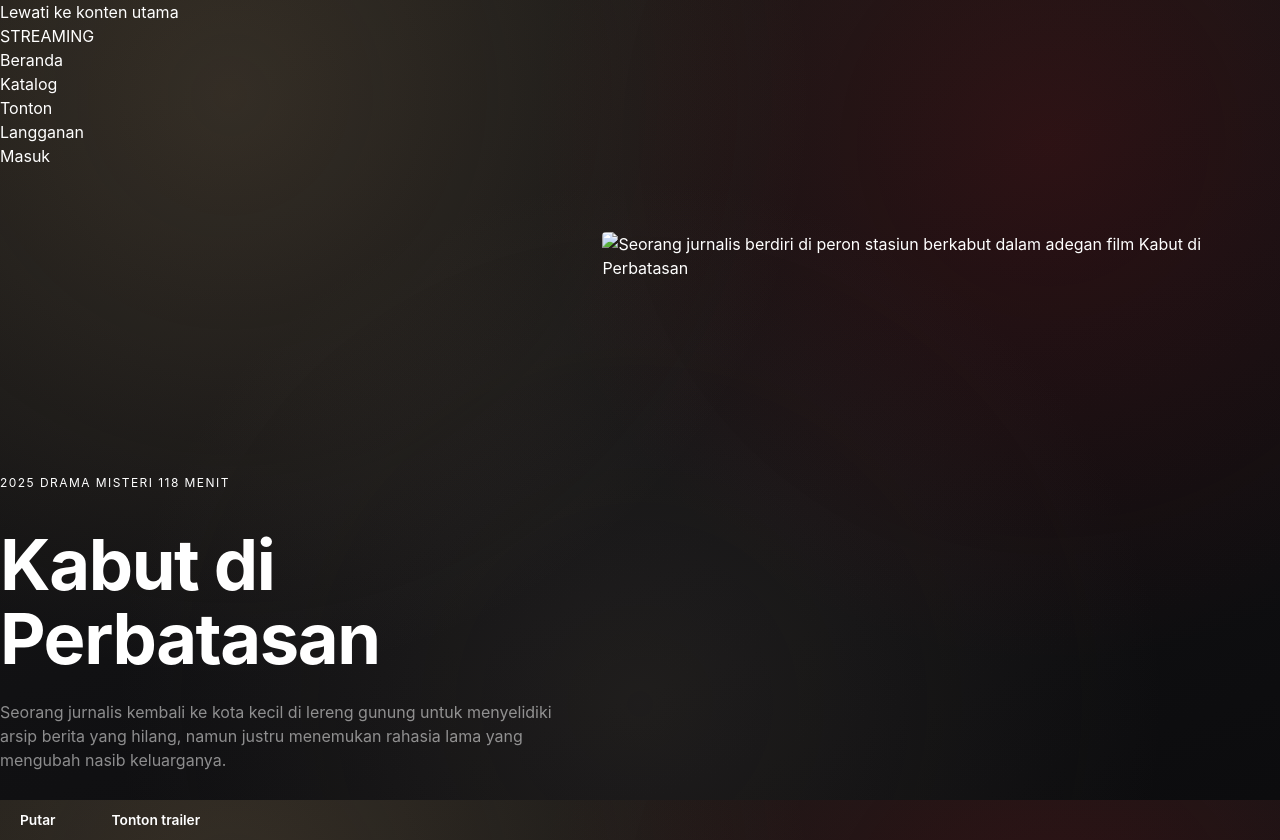
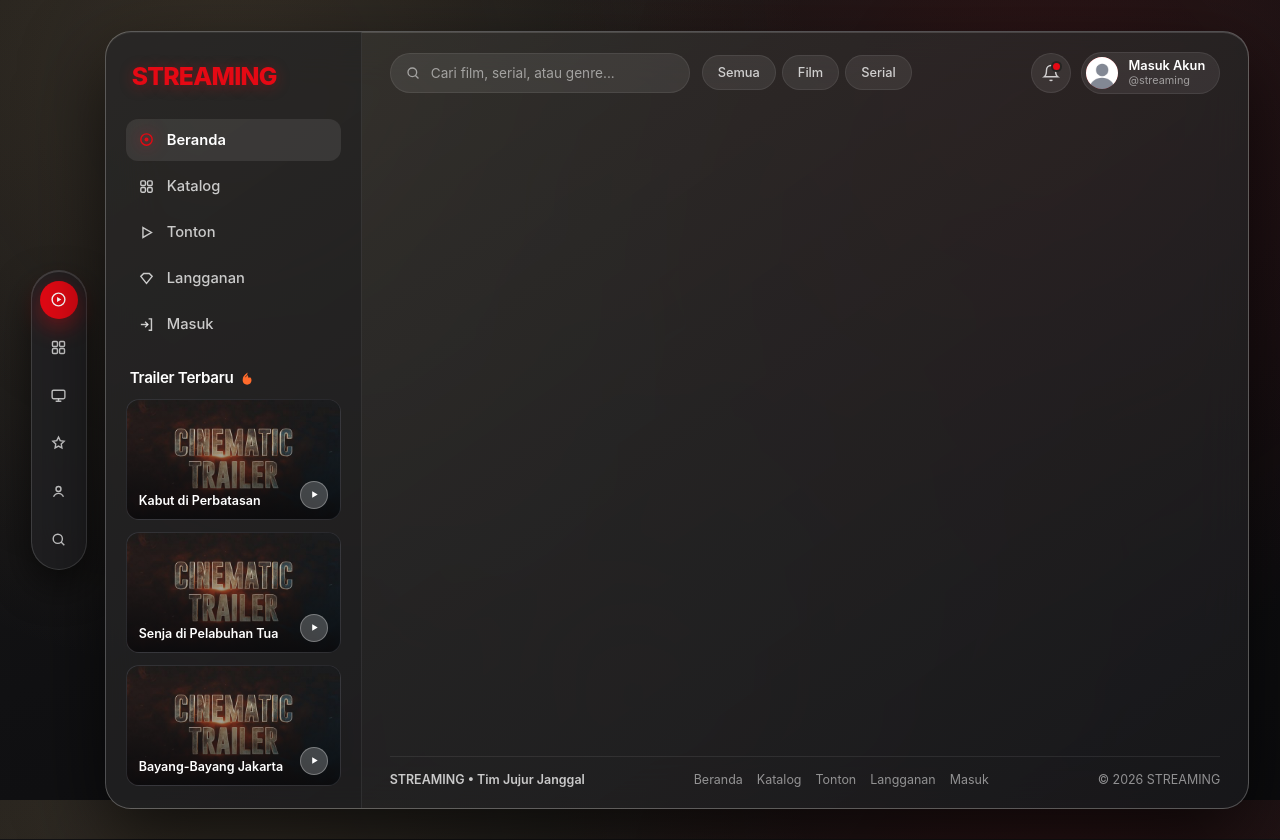
Before and after one commit to fakejo49/website_Streaming, a plain HTML site: page index.html in a window 1280 px wide. Shown: the top 840 px of the page. Drawn offline with Linux system fonts and the light colour scheme.

Commit message:
changes: Buat struktur samping dan bilah atas baru di index.html.

```diff
--- a/index.html
+++ b/index.html
@@ -2,164 +2,202 @@
 <html lang="id">
 <head>
   <meta charset="UTF-8">
-  <meta name="viewport" content="width=device-width, initial-scale=1">
-  <title>Website Streaming</title>
-  <link rel="icon" href="data:,">
-  <link rel="stylesheet" href="https://fonts.googleapis.com/css2?family=Instrument+Serif:ital@0;1&family=Public+Sans:wght@400;500;600&display=swap">
+  <meta name="viewport" content="width=device-width, initial-scale=1.0">
+  <title>STREAMING — Beranda Hiburan Nusantara</title>
   <link rel="stylesheet" href="css/global.css">
   <link rel="stylesheet" href="css/index.css">
 </head>
 <body>
-  <a class="lewati-konten" href="#utama">Lewati ke konten utama</a>
+  <a href="#utama" class="skip-link">Lewati ke konten utama</a>
 
-  <header class="header-utama">
-    <div class="isi-header container">
-      <a class="logo" href="index.html">STREAMING</a>
-      <nav class="navigasi" aria-label="Navigasi utama">
-        <ul class="daftar-menu" role="list">
-          <li><a class="link-menu" href="index.html" aria-current="page">Beranda</a></li>
-          <li><a class="link-menu" href="catalog.html">Katalog</a></li>
-          <li><a class="link-menu" href="watch.html">Tonton</a></li>
-          <li><a class="link-menu" href="subscription.html">Langganan</a></li>
-          <li><a class="link-menu" href="login.html">Masuk</a></li>
-        </ul>
+  <div class="pembungkus-layar">
+    <nav class="dok-samping" aria-label="Pintasan cepat">
+      <a href="index.html" class="tautan-dok aktif" aria-label="Beranda" aria-current="page">
+        <svg viewBox="0 0 24 24" fill="none" stroke="currentColor" stroke-width="2" aria-hidden="true">
+          <circle cx="12" cy="12" r="9"></circle>
+          <polygon points="10,8.5 16,12 10,15.5" fill="currentColor" stroke="none"></polygon>
+        </svg>
+      </a>
+      <a href="catalog.html" class="tautan-dok" aria-label="Katalog Film dan Serial">
+        <svg viewBox="0 0 24 24" fill="none" stroke="currentColor" stroke-width="2" aria-hidden="true">
+          <rect x="3.5" y="3.5" width="7" height="7" rx="1.5"></rect>
+          <rect x="13.5" y="3.5" width="7" height="7" rx="1.5"></rect>
+          <rect x="3.5" y="13.5" width="7" height="7" rx="1.5"></rect>
+          <rect x="13.5" y="13.5" width="7" height="7" rx="1.5"></rect>
+        </svg>
+      </a>
+      <a href="watch.html" class="tautan-dok" aria-label="Halaman Tonton">
+        <svg viewBox="0 0 24 24" fill="none" stroke="currentColor" stroke-width="2" aria-hidden="true">
+          <rect x="3" y="4.5" width="18" height="12" rx="2"></rect>
+          <path d="M8 20h8M12 16.5V20"></path>
+        </svg>
+      </a>
+      <a href="subscription.html" class="tautan-dok" aria-label="Paket Langganan">
+        <svg viewBox="0 0 24 24" fill="none" stroke="currentColor" stroke-width="2" aria-hidden="true">
+          <path d="M12 3l2.4 5 5.5.8-4 3.9.9 5.5L12 15.6 7.2 18.2l.9-5.5-4-3.9 5.5-.8z"></path>
+        </svg>
+      </a>
+      <a href="login.html" class="tautan-dok" aria-label="Masuk Akun">
+        <svg viewBox="0 0 24 24" fill="none" stroke="currentColor" stroke-width="2" aria-hidden="true">
+          <circle cx="12" cy="8.5" r="3.5"></circle>
+          <path d="M5 19.5c1.5-3.2 4.1-4.8 7-4.8s5.5 1.6 7 4.8"></path>
+        </svg>
+      </a>
+      <a href="#cari" class="tautan-dok" aria-label="Cari Tayangan">
+        <svg viewBox="0 0 24 24" fill="none" stroke="currentColor" stroke-width="2" aria-hidden="true">
+          <circle cx="11" cy="11" r="6.5"></circle>
+          <path d="M16 16l4.2 4.2"></path>
+        </svg>
+      </a>
     </nav>
+
+    <div class="wadah-aplikasi">
+      <aside class="bilah-samping" aria-label="Menu samping">
+        <a href="index.html" class="logo-merek">STREAMING</a>
+
+        <nav class="navigasi-utama" aria-label="Navigasi halaman">
+          <a href="index.html" class="item-nav aktif" aria-current="page">
+            <svg viewBox="0 0 24 24" fill="none" stroke="currentColor" stroke-width="2" aria-hidden="true">
+              <circle cx="12" cy="12" r="8"></circle>
+              <circle cx="12" cy="12" r="2.8" fill="currentColor" stroke="none"></circle>
+            </svg>
+            <span>Beranda</span>
+          </a>
+          <a href="catalog.html" class="item-nav">
+            <svg viewBox="0 0 24 24" fill="none" stroke="currentColor" stroke-width="2" aria-hidden="true">
+              <rect x="4" y="4" width="6.5" height="6.5" rx="1.5"></rect>
+              <rect x="13.5" y="4" width="6.5" height="6.5" rx="1.5"></rect>
+              <rect x="4" y="13.5" width="6.5" height="6.5" rx="1.5"></rect>
+              <rect x="13.5" y="13.5" width="6.5" height="6.5" rx="1.5"></rect>
+            </svg>
+            <span>Katalog</span>
+          </a>
+          <a href="watch.html" class="item-nav">
+            <svg viewBox="0 0 24 24" fill="none" stroke="currentColor" stroke-width="2" aria-hidden="true">
+              <polygon points="7,5 19,12 7,19"></polygon>
+            </svg>
+            <span>Tonton</span>
+          </a>
+          <a href="subscription.html" class="item-nav">
+            <svg viewBox="0 0 24 24" fill="none" stroke="currentColor" stroke-width="2" aria-hidden="true">
+              <path d="M4 9l4-4h8l4 4-8 10L4 9z"></path>
+            </svg>
+            <span>Langganan</span>
+          </a>
+          <a href="login.html" class="item-nav">
+            <svg viewBox="0 0 24 24" fill="none" stroke="currentColor" stroke-width="2" aria-hidden="true">
+              <path d="M15 4h4v16h-4"></path>
+              <path d="M10 16l4-4-4-4"></path>
+              <path d="M14 12H4"></path>
+            </svg>
+            <span>Masuk</span>
+          </a>
+        </nav>
+
+        <section class="grup-trailer" aria-labelledby="judul-trailer-samping">
+          <h2 id="judul-trailer-samping" class="judul-samping">
+            <span>Trailer Terbaru</span>
+            <svg class="ikon-api" viewBox="0 0 24 24" fill="currentColor" aria-hidden="true">
+              <path d="M13.5 2.2c.4 2.7-1 4.4-2.4 5.9-1.2 1.3-2.2 2.4-2 4.3.2 1.1.9 2.1 2 2.5-.5-.9-.4-2 .4-2.8.8-.8 1.5-1.7 1.7-3 .9 1 1.6 2.3 1.6 3.9 0 2.5-1.9 4.5-4.4 4.5S6 15.5 6 13c0-3 2-5.4 3.9-7.4 1.3-1.3 2.7-2.4 3.6-3.4zM18.4 10.5c1.1 1.3 1.6 2.8 1.6 4.4 0 3.9-3.1 7.1-7 7.1-4.1 0-7.2-3.1-7.2-7.1 0-1.4.4-2.8 1.1-4-.2 1.8.8 3.6 2.5 4.4-1.3-.9-1.6-2.5-.9-3.9 1.1-2.1 4-2.8 5.2-5.2.9 1.3 1.3 2.8 1.1 4.4 1.4-.5 2.7.1 3.6-.1z"></path>
+            </svg>
+          </h2>
+
+          <div class="daftar-trailer">
+            <a href="watch.html" class="kartu-trailer" aria-label="Tonton cuplikan Kabut di Perbatasan">
+              <img src="assets/images/trailer.jpg" alt="">
+              <span class="lapis-trailer">
+                <span class="judul-trailer-kecil">Kabut di Perbatasan</span>
+                <span class="putar-kecil" aria-hidden="true">
+                  <svg viewBox="0 0 24 24" fill="currentColor">
+                    <polygon points="7,5 19,12 7,19"></polygon>
+                  </svg>
+                </span>
+              </span>
+            </a>
+
+            <a href="watch.html" class="kartu-trailer" aria-label="Tonton cuplikan Senja di Pelabuhan Tua">
+              <img src="assets/images/trailer.jpg" alt="">
+              <span class="lapis-trailer">
+                <span class="judul-trailer-kecil">Senja di Pelabuhan Tua</span>
+                <span class="putar-kecil" aria-hidden="true">
+                  <svg viewBox="0 0 24 24" fill="currentColor">
+                    <polygon points="7,5 19,12 7,19"></polygon>
+                  </svg>
+                </span>
+              </span>
+            </a>
+
+            <a href="watch.html" class="kartu-trailer" aria-label="Tonton cuplikan Bayang-Bayang Jakarta">
+              <img src="assets/images/trailer.jpg" alt="">
+              <span class="lapis-trailer">
+                <span class="judul-trailer-kecil">Bayang-Bayang Jakarta</span>
+                <span class="putar-kecil" aria-hidden="true">
+                  <svg viewBox="0 0 24 24" fill="currentColor">
+                    <polygon points="7,5 19,12 7,19"></polygon>
+                  </svg>
+                </span>
+              </span>
+            </a>
+          </div>
+        </section>
+      </aside>
+
+      <div class="area-utama">
+        <header class="bilah-atas">
+          <div class="grup-atas-kiri">
+            <form action="catalog.html" method="get" class="kotak-cari" role="search">
+              <svg viewBox="0 0 24 24" fill="none" stroke="currentColor" stroke-width="2" aria-hidden="true">
+                <circle cx="11" cy="11" r="6.5"></circle>
+                <path d="M16 16l4.2 4.2"></path>
+              </svg>
+              <input id="cari" type="search" name="q" placeholder="Cari film, serial, atau genre..." aria-label="Cari film atau serial">
+            </form>
+
+            <nav class="pintasan-kategori" aria-label="Kategori cepat">
+              <a href="catalog.html" class="pil-filter">Semua</a>
+              <a href="catalog.html?kategori=film" class="pil-filter">Film</a>
+              <a href="catalog.html?kategori=serial" class="pil-filter">Serial</a>
+            </nav>
+          </div>
+
+          <div class="grup-atas-kanan">
+            <a href="subscription.html" class="tombol-lonceng" aria-label="Lihat promo dan paket langganan">
+              <svg viewBox="0 0 24 24" fill="none" stroke="currentColor" stroke-width="1.9" aria-hidden="true">
+                <path d="M18 8a6 6 0 0 0-12 0c0 7-3 9-3 9h18s-3-2-3-9"></path>
+                <path d="M10.3 21a1.9 1.9 0 0 0 3.4 0"></path>
+              </svg>
+              <span class="titik-notif" aria-hidden="true"></span>
+            </a>
+
+            <a href="login.html" class="pil-profil">
+              <span class="avatar-profil" aria-hidden="true">
+                JJ
+                <img src="assets/images/profile.jpg" alt="">
+              </span>
+              <span class="teks-profil">
+                <span class="nama-profil">Masuk Akun</span>
+                <span class="handle-profil">@streaming</span>
+              </span>
+            </a>
           </div>
         </header>
 
-  <main id="utama">
-    <section class="hero container" aria-labelledby="judul-hero">
-      <div class="hero-teks">
-        <p class="hero-info info-meta">
-          <span class="item-meta">2025</span>
-          <span class="item-meta">Drama Misteri</span>
-          <span class="item-meta">118 Menit</span>
-        </p>
-        <h1 id="judul-hero" class="hero-judul">Kabut di Perbatasan</h1>
-        <p class="hero-sinopsis">Seorang jurnalis kembali ke kota kecil di lereng gunung untuk menyelidiki arsip berita yang hilang, namun justru menemukan rahasia lama yang mengubah nasib keluarganya.</p>
-        <div class="hero-aksi">
-          <a class="tombol tombol-utama" href="watch.html">Putar</a>
-          <a class="tombol tombol-kedua" href="assets/videos/trailer.mp4">Tonton trailer</a>
-        </div>
-      </div>
-      <div class="hero-media">
-        <img class="hero-gambar" src="assets/images/hero.jpg" width="1200" height="1500" fetchpriority="high" decoding="async" alt="Seorang jurnalis berdiri di peron stasiun berkabut dalam adegan film Kabut di Perbatasan">
-      </div>
-    </section>
-
-    <section class="bagian-tren container" aria-labelledby="judul-tren">
-      <div class="kepala-bagian">
-        <h2 id="judul-tren" class="judul-bagian">Sedang Tren</h2>
-        <a class="link-semua" href="catalog.html">Lihat semua</a>
-      </div>
-
-      <ol class="grid-poster" role="list">
-        <li class="kartu-poster">
-          <span class="nomor-urut" aria-hidden="true">01</span>
-          <a class="link-poster" href="watch.html">
-            <span class="bingkai-poster">
-              <img class="gambar-poster" src="assets/images/poster-1.jpg" width="600" height="900" decoding="async" alt="">
-            </span>
-            <h3 class="judul-poster">Senja di Pelabuhan Tua</h3>
-            <p class="info-poster info-meta">
-              <span class="item-meta">2025</span>
-              <span class="item-meta">Drama</span>
-            </p>
-          </a>
-        </li>
-
-        <li class="kartu-poster">
-          <span class="nomor-urut" aria-hidden="true">02</span>
-          <a class="link-poster" href="watch.html">
-            <span class="bingkai-poster">
-              <img class="gambar-poster" src="assets/images/poster-2.jpg" width="600" height="900" decoding="async" alt="">
-            </span>
-            <h3 class="judul-poster">Bayang-Bayang Jakarta</h3>
-            <p class="info-poster info-meta">
-              <span class="item-meta">2024</span>
-              <span class="item-meta">Thriller</span>
-            </p>
-          </a>
-        </li>
-
-        <li class="kartu-poster">
-          <span class="nomor-urut" aria-hidden="true">03</span>
-          <a class="link-poster" href="watch.html">
-            <span class="bingkai-poster">
-              <img class="gambar-poster" src="assets/images/poster-3.jpg" width="600" height="900" loading="lazy" decoding="async" alt="">
-            </span>
-            <h3 class="judul-poster">Surat dari Timur</h3>
-            <p class="info-poster info-meta">
-              <span class="item-meta">2025</span>
-              <span class="item-meta">Dokumenter</span>
-            </p>
-          </a>
-        </li>
-
-        <li class="kartu-poster">
-          <span class="nomor-urut" aria-hidden="true">04</span>
-          <a class="link-poster" href="watch.html">
-            <span class="bingkai-poster">
-              <img class="gambar-poster" src="assets/images/poster-4.jpg" width="600" height="900" loading="lazy" decoding="async" alt="">
-            </span>
-            <h3 class="judul-poster">Langkah yang Tertinggal</h3>
-            <p class="info-poster info-meta">
-              <span class="item-meta">2023</span>
-              <span class="item-meta">Romansa</span>
-            </p>
-          </a>
-        </li>
-
-        <li class="kartu-poster">
-          <span class="nomor-urut" aria-hidden="true">05</span>
-          <a class="link-poster" href="watch.html">
-            <span class="bingkai-poster">
-              <img class="gambar-poster" src="assets/images/poster-5.jpg" width="600" height="900" loading="lazy" decoding="async" alt="">
-            </span>
-            <h3 class="judul-poster">Malam Terakhir di Bioskop</h3>
-            <p class="info-poster info-meta">
-              <span class="item-meta">2024</span>
-              <span class="item-meta">Misteri</span>
-            </p>
-          </a>
-        </li>
-
-        <li class="kartu-poster">
-          <span class="nomor-urut" aria-hidden="true">06</span>
-          <a class="link-poster" href="watch.html">
-            <span class="bingkai-poster">
-              <img class="gambar-poster" src="assets/images/poster-6.jpg" width="600" height="900" loading="lazy" decoding="async" alt="">
-            </span>
-            <h3 class="judul-poster">Nyanyian Hujan Bulan Juni</h3>
-            <p class="info-poster info-meta">
-              <span class="item-meta">2025</span>
-              <span class="item-meta">Drama Keluarga</span>
-            </p>
-          </a>
-        </li>
-      </ol>
-    </section>
+        <main id="utama" class="konten-utama">
         </main>
 
         <footer class="footer-utama">
-    <div class="container">
-      <div class="footer-atas">
-        <div>
-          <a class="logo-footer" href="index.html">STREAMING</a>
-          <p class="teks-footer">Kurasi sinema pilihan untuk ditonton malam ini.</p>
+          <span class="footer-merek">STREAMING &bull; Tim Jujur Janggal</span>
+          <nav class="footer-tautan" aria-label="Navigasi footer">
+            <a href="index.html">Beranda</a>
+            <a href="catalog.html">Katalog</a>
+            <a href="watch.html">Tonton</a>
+            <a href="subscription.html">Langganan</a>
+            <a href="login.html">Masuk</a>
+          </nav>
+          <span>&copy; 2026 STREAMING</span>
+        </footer>
       </div>
-        <nav class="navigasi-footer" aria-label="Navigasi footer">
-          <ul class="menu-footer" role="list">
-            <li><a class="link-footer" href="index.html" aria-current="page">Beranda</a></li>
-            <li><a class="link-footer" href="catalog.html">Katalog</a></li>
-            <li><a class="link-footer" href="watch.html">Tonton</a></li>
-            <li><a class="link-footer" href="subscription.html">Langganan</a></li>
-            <li><a class="link-footer" href="login.html">Masuk</a></li>
-          </ul>
-        </nav>
     </div>
-      <p class="hak-cipta">© 2026 Website Streaming</p>
   </div>
-  </footer>
 </body>
 </html>
```
Lines whose indentation alone changed are shown as unchanged.
